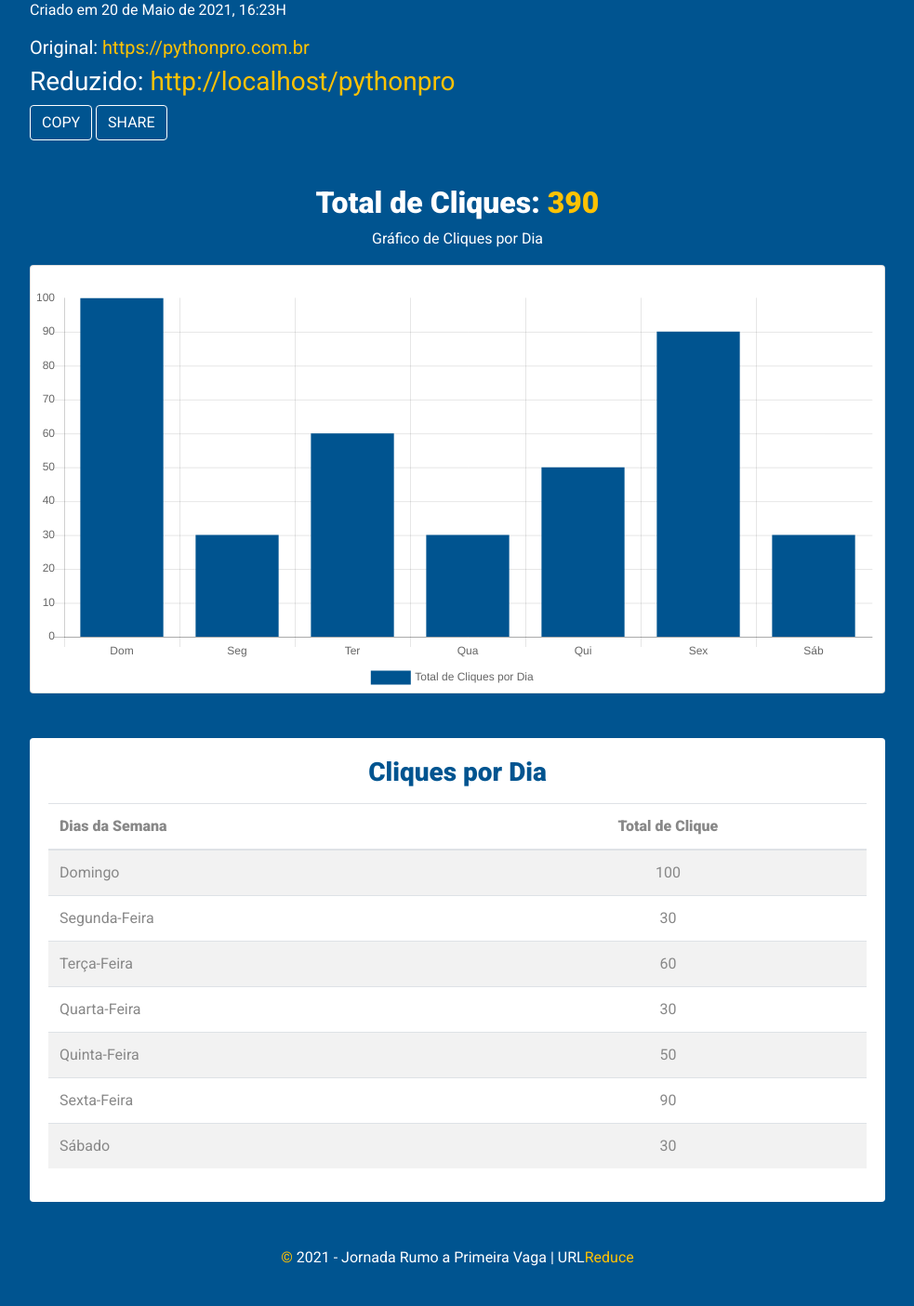
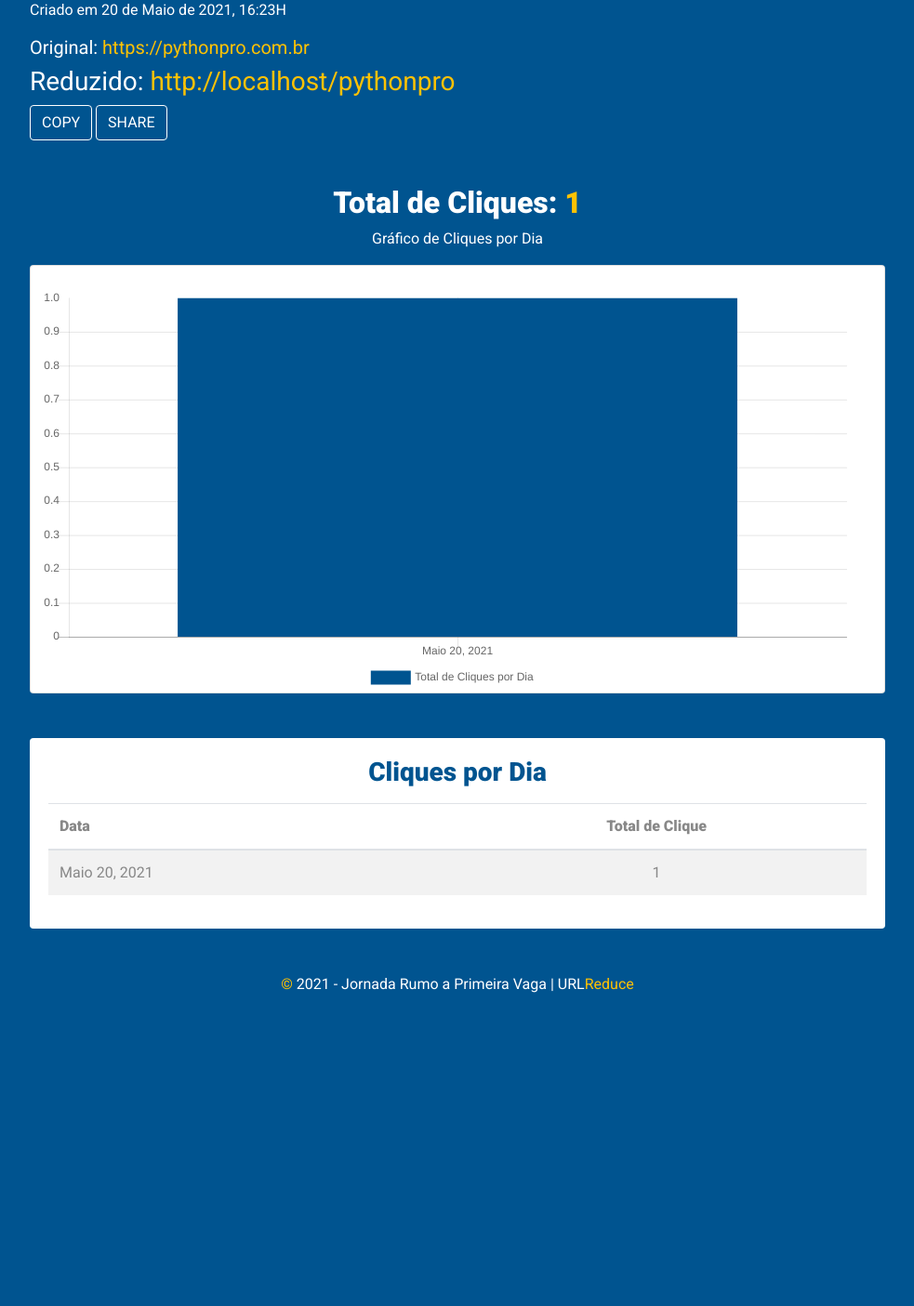
Before and after one commit to Flaviohmm/devpro, a Django app: a page that uses devpro/encurtador/templates/encurtador/relatorio.html in a window 1280 px wide. Shown: the part 181-1586 px from the top of the page at 93% size, without its empty margins (148-1131 px from the left). After the commit the page ends 1249 px from the top, so only its background shows below. Run offline with Django 3.2, Linux system fonts and the light colour scheme; data comes from the database, SQL or seed files in the repository; both versions use the stored data as it was after the commit.

Commit message:
Implementado Relatório de contagem de cliques

```diff
--- a/devpro/encurtador/templates/encurtador/relatorio.html
+++ b/devpro/encurtador/templates/encurtador/relatorio.html
@@ -47,7 +47,7 @@
             </div>
         </div>
 
-        <h2 class="font-weight-bold mt-5">Total de Cliques: <span class="color-y">390</span></h2>
+        <h2 class="font-weight-bold mt-5">Total de Cliques: <span class="color-y">{{ total_cliques }}</span></h2>
         <p class="text-muted">Gráfico de Cliques por Dia</p>
         <div class="row mt-3">
             <div class="offset-sm-1 col-sm-10">
@@ -74,39 +74,17 @@
                             <table class="table table-striped">
                                 <thead>
                                     <tr>
-                                        <th class="text-left">Dias da Semana</th>
+                                        <th class="text-left">Data</th>
                                         <th>Total de Clique</th>
                                     </tr>
                                 </thead>
                                 <tbody>
-                                    <tr title="QTD de Cliques no Domingo">
-                                        <td class="text-left">Domingo</td>
-                                        <td>100</td>
-                                    </tr>
-                                    <tr title="QTD de Cliques na Segunda-Feira">
-                                        <td class="text-left">Segunda-Feira</td>
-                                        <td>30</td>
-                                    </tr>
-                                    <tr title="QTD de Cliques na Terça-Feira">
-                                        <td class="text-left">Terça-Feira</td>
-                                        <td>60</td>
-                                    </tr>
-                                    <tr title="QTD de Cliques na Quarta-Feira">
-                                        <td class="text-left">Quarta-Feira</td>
-                                        <td>30</td>
-                                    </tr>
-                                    <tr title="QTD de Cliques na Quinta-Feira">
-                                        <td class="text-left">Quinta-Feira</td>
-                                        <td>50</td>
-                                    </tr>
-                                    <tr title="QTD de Cliques na Sexta-Feira">
-                                        <td class="text-left">Sexta-Feira</td>
-                                        <td>90</td>
-                                    </tr>
-                                    <tr title="QTD de Cliques no Sábado">
-                                        <td class="text-left">Sábado</td>
-                                        <td>30</td>
-                                    </tr>
+                                   {% for r in redirecionamentos_por_data %}
+                                        <tr title="QTD de Cliques em {{ r.data }}">
+                                            <td class="text-left">{{ r.data }}</td>
+                                            <td>{{ r.cliques }}</td>
+                                        </tr>
+                                   {% endfor %}
                                 </tbody>
                             </table>
                         </div>
@@ -141,12 +119,28 @@
             // Como usar a Lib ChartJS com Django -> https://medium.com/code-rocket-blog/trabalhando-com-gr%C3%A1ficos-no-django-usando-chart-js-495aa6abbe0f
 
             data: {
-                labels: ["Dom", "Seg", "Ter", "Qua", "Qui", "Sex", "Sáb"],
+                labels: [
+                    {% for r in redirecionamentos_por_data %}
+                        {% if forloop.counter == 1 %}
+                            "{{ r.data }}"
+                        {% else %}
+                            , "{{ r.data }}"
+                        {% endif %}
+                    {% endfor %}
+                ],
                 datasets: [{
                     label: "Total de Cliques por Dia",
                     backgroundColor: '#005490',
                     borderColor: '#005490',
-                    data: [100, 30, 60, 30, 50, 90, 30],
+                    data: [
+                        {% for r in redirecionamentos_por_data %}
+                            {% if forloop.counter == 1 %}
+                                {{ r.cliques }}
+                            {% else %}
+                                , {{ r.cliques }}
+                            {% endif %}
+                        {% endfor %}
+                    ],
                 }],
             },
             options: {
--- a/devpro/encurtador/views.py
+++ b/devpro/encurtador/views.py
@@ -1,5 +1,7 @@
 from devpro.encurtador.models import UrlLog, UrlRedirect
 from django.http.response import HttpResponse
+from django.db.models import Count
+from django.db.models.functions import TruncDate
 from django.shortcuts import redirect, render
 
 # Create your views here.
@@ -7,16 +9,27 @@ from django.shortcuts import redirect, render
 def relatorios(requisicao, slug):
     url_redirect = UrlRedirect.objects.get(slug=slug)
     url_reduzida = requisicao.build_absolute_uri(f'/{slug}')
+    redirecionamentos_por_data = list(
+        UrlRedirect.objects.filter(
+            slug = slug
+        ).annotate(
+            data = TruncDate('logs__criado_em')
+        ).annotate(
+            cliques = Count('data')
+        ).order_by('data')
+    )
     contexto = {
         'reduce': url_redirect,
         'url_reduzida': url_reduzida,
+        'redirecionamentos_por_data': redirecionamentos_por_data,
+        'total_cliques': sum(r.cliques for r in redirecionamentos_por_data)
     }
     return render(requisicao, 'encurtador/relatorio.html', contexto)
 
 def redirecionar(requisicao, slug):
     url_redirect = UrlRedirect.objects.get(slug=slug)
     UrlLog.objects.create(
-        origem = requisicao.META.get('TTP_REFERER'),
+        origem = requisicao.META.get('HTTP_REFERER'),
         user_agent = requisicao.META.get('HTTP_USER_AGENT'),
         host = requisicao.META.get('HTTP_HOST'),
         ip = requisicao.META.get('REMOTE_ADDR'),
```
Also changed, not shown: db.sqlite3.
